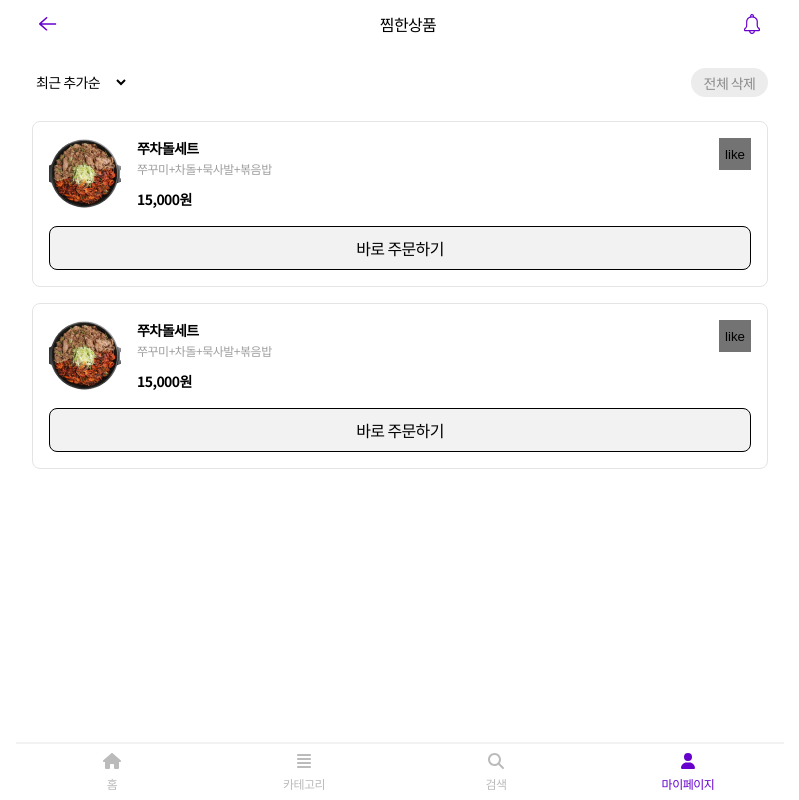
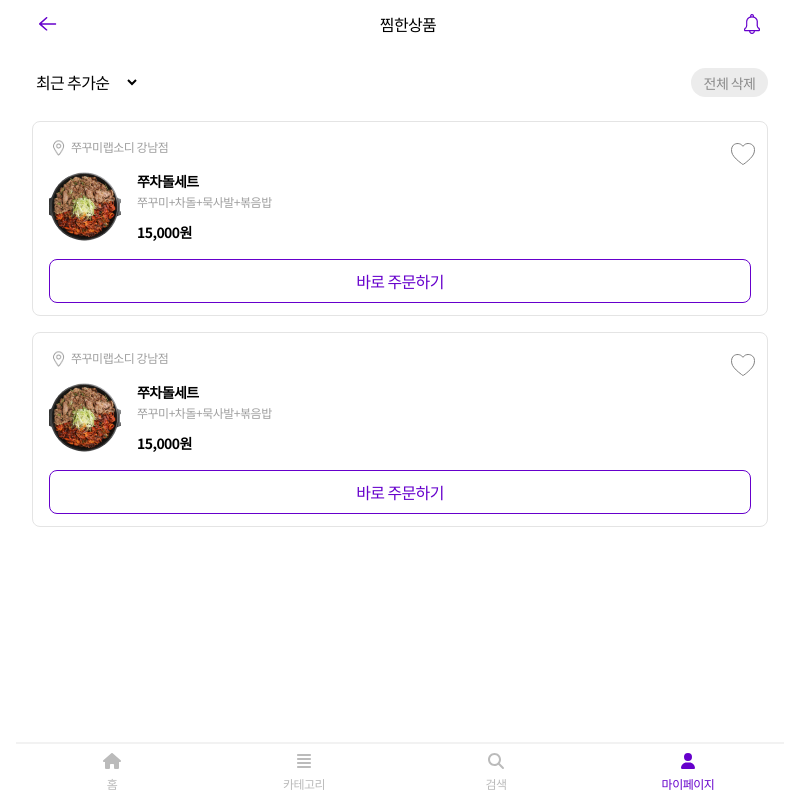
Before and after one commit to dlantjdgkgk/SmallGift, a React (Create React App) app: page /mypage/like in a window 1280 px wide. Shown: the whole page, without its empty margins (240-1039 px from the left). Built offline with nearby package versions, Linux system fonts and the light colour scheme.

Commit message:
refactor : 찜 페이지 리팩토링

```diff
--- a/src/components/ChoiceProduct/ChoiceProduct.tsx
+++ b/src/components/ChoiceProduct/ChoiceProduct.tsx
@@ -1,8 +1,12 @@
 import { useState } from "react";
 import * as Styled from "./style";
+import LikeSVG from "components/LikeSVG/LikeSVG";
+import { useNavigate } from "react-router";
 
 const ChoiceProduct = () => {
+  const [like, setLike] = useState(false);
   const [selected, setSelected] = useState("");
+  const navigate = useNavigate();
   return (
     <Styled.ChoiceProductWrapper>
       <Styled.ProductFilterSection>
@@ -30,35 +34,49 @@ const ChoiceProduct = () => {
       </Styled.ProductFilterSection>
       <Styled.ChoiceProductSection>
         <div className="gifticonInfo">
-          <div className="InfoAndBtn">
-            <img src="/img/foodThumbnail.png" />
+          <div className="locate">
+            <img src="/img/LocateWhite.png" />
+            <p>쭈꾸미랩소디 강남점</p>
+          </div>
+          <div className="menuInfo">
+            <img src="/img/foodThumbnail.png" className="thumbnail" />
             <div className="setInfo">
               <p className="setName">쭈차돌세트</p>
               <p className="setMenu">쭈꾸미+차돌+묵사발+볶음밥</p>
               <p className="price">15,000원</p>
             </div>
-            <button type="button" className="like">
-              like
-            </button>
           </div>
-          <button className="order" type="button">
+          <button type="button" onClick={() => setLike(!like)} className="like">
+            <LikeSVG fill={like ? "red" : undefined} stroke={like ? "transparent" : "gray"} />
+          </button>
+          <button
+            className="order"
+            type="button"
+            onClick={() => {
+              navigate("/payment");
+            }}
+          >
             바로 주문하기
           </button>
         </div>
       </Styled.ChoiceProductSection>
       <Styled.ChoiceProductSection>
         <div className="gifticonInfo">
-          <div className="InfoAndBtn">
-            <img src="/img/foodThumbnail.png" />
+          <div className="locate">
+            <img src="/img/LocateWhite.png" />
+            <p>쭈꾸미랩소디 강남점</p>
+          </div>
+          <div className="menuInfo">
+            <img src="/img/foodThumbnail.png" className="thumbnail" />
             <div className="setInfo">
               <p className="setName">쭈차돌세트</p>
               <p className="setMenu">쭈꾸미+차돌+묵사발+볶음밥</p>
               <p className="price">15,000원</p>
             </div>
-            <button type="button" className="like">
-              like
-            </button>
           </div>
+          <button type="button" onClick={() => setLike(!like)} className="like">
+            <LikeSVG fill={like ? "red" : undefined} stroke={like ? "transparent" : "gray"} />
+          </button>
           <button className="order" type="button">
             바로 주문하기
           </button>
--- a/src/components/ChoiceProduct/style.ts
+++ b/src/components/ChoiceProduct/style.ts
@@ -16,8 +16,8 @@ export const ProductFilterSection = styled.section`
     font-family: "Noto Sans KR";
     font-style: normal;
     font-weight: 400;
-    font-size: 14px;
-    line-height: 20px;
+    font-size: 16px;
+    line-height: 23px;
     letter-spacing: -0.04em;
     color: #000000;
   }
@@ -40,27 +40,45 @@ export const ChoiceProductSection = styled.section`
   .gifticonInfo {
     display: flex;
     flex-direction: column;
-    position: relative;
+    margin-bottom: 16px;
     width: 100%;
-    height: 166px;
-    margin-bottom: 16px;
+    height: 195px;
     border: 1px solid #e4e4e4;
     border-radius: 8px;
-    padding-top: 16px;
+    align-items: center;
+    position: relative;
     padding-left: 16px;
     padding-right: 16px;
-    .InfoAndBtn {
-      display: flex;
+  }
+  .locate {
+    display: flex;
+    width: 100%;
+    margin-top: 16px;
+    img {
+      width: 20px;
+      height: 20px;
+      margin-right: 2px;
+      margin-bottom: 13px;
+    }
+    p {
+      font-family: "Noto Sans KR";
+      font-style: normal;
+      font-weight: 400;
+      font-size: 12px;
+      line-height: 17px;
+      letter-spacing: -0.04em;
+      color: #9f9f9f;
     }
   }
-  img {
+
+  .menuInfo {
+    display: flex;
+    width: 100%;
+  }
+  .thumbnail {
     width: 72px;
     height: 72px;
     margin-right: 16px;
-  }
-  .setInfo {
-    display: flex;
-    flex-direction: column;
   }
   .setName {
     font-family: "Noto Sans KR";
@@ -92,20 +110,19 @@ export const ChoiceProductSection = styled.section`
     margin-top: 12px;
   }
   .like {
-    width: 32px;
-    height: 32px;
-    background: #737373;
+    width: 24px;
+    height: 24px;
     position: absolute;
     right: 0;
     top: 0;
+    margin-right: 16px;
     margin-top: 16px;
-    margin-right: 16px;
   }
   .order {
     width: 100%;
     height: 44px;
-    background: #f2f2f2;
-    border: 1px solid #000000;
+    background: #ffffff;
+    border: 1px solid #6600cc;
     border-radius: 8px;
     margin-top: 16px;
     font-family: "Noto Sans KR";
@@ -115,6 +132,6 @@ export const ChoiceProductSection = styled.section`
     line-height: 23px;
     text-align: center;
     letter-spacing: -0.04em;
-    color: #000000;
+    color: #6600cc;
   }
 `;
```
